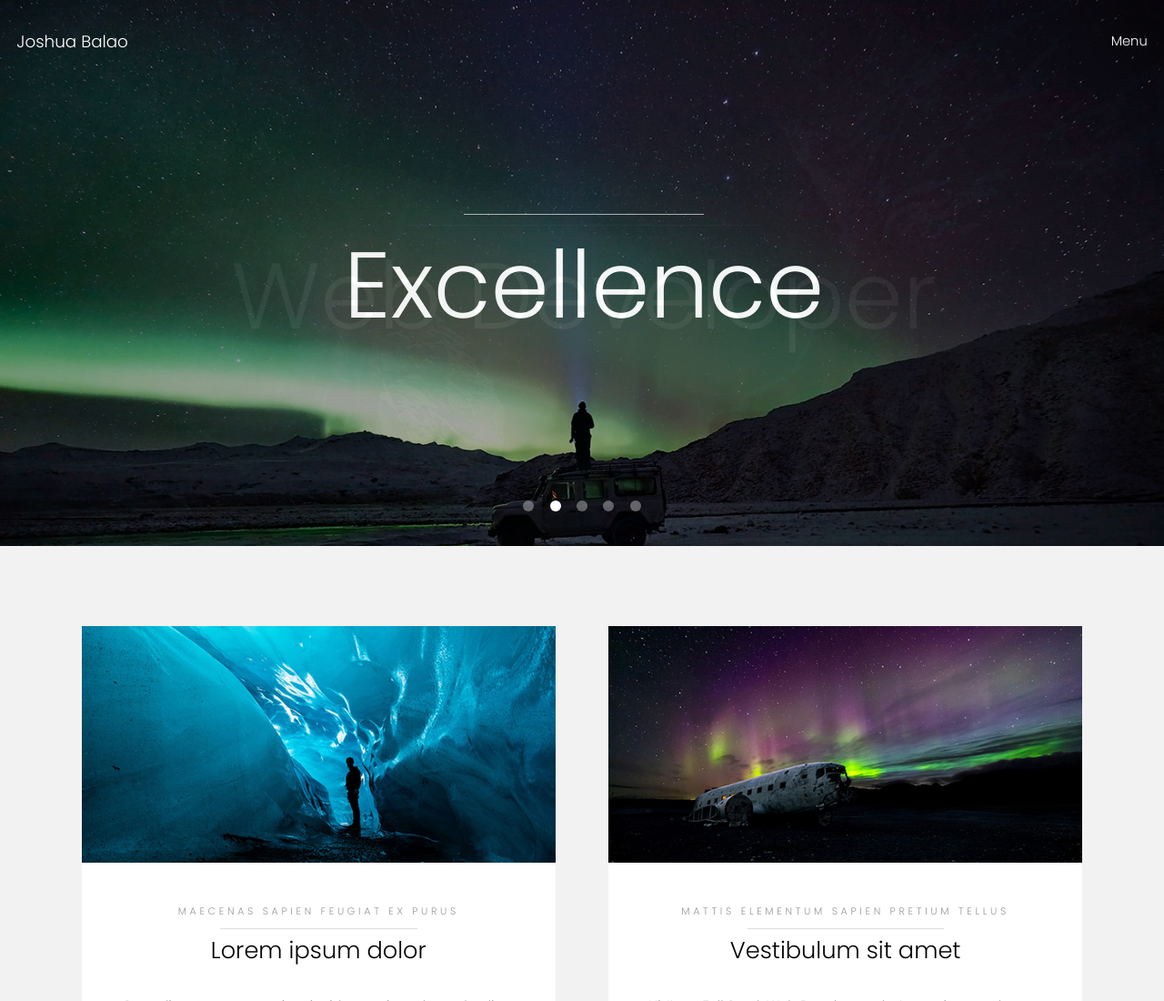
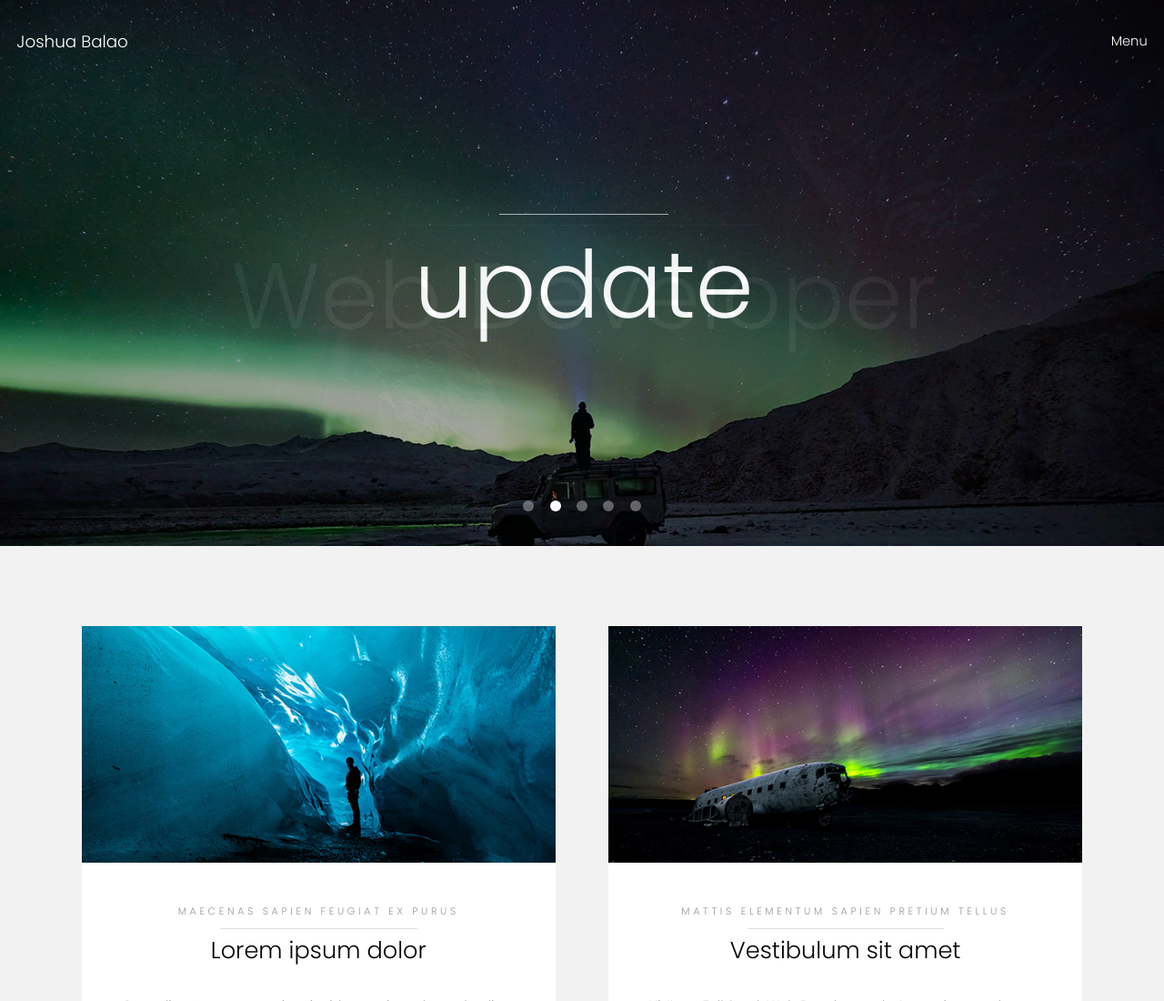
Before and after one commit to JoshBal117/Coding_Portfolio, a plain HTML site: page index.html in a window 1280 px wide. Shown: the top 1100 px of the page at 91% size. Drawn offline with Linux system fonts and the light colour scheme; files whose address does not match are found by name.

Commit message:
update code

```diff
--- a/index.html
+++ b/index.html
@@ -44,7 +44,7 @@
 					<div class="inner">
 						<header>
 							<p></p>
-							<h2>Excellence </h2>
+							<h2>update </h2>
 						</header>
 					</div>
 				</article>
```
